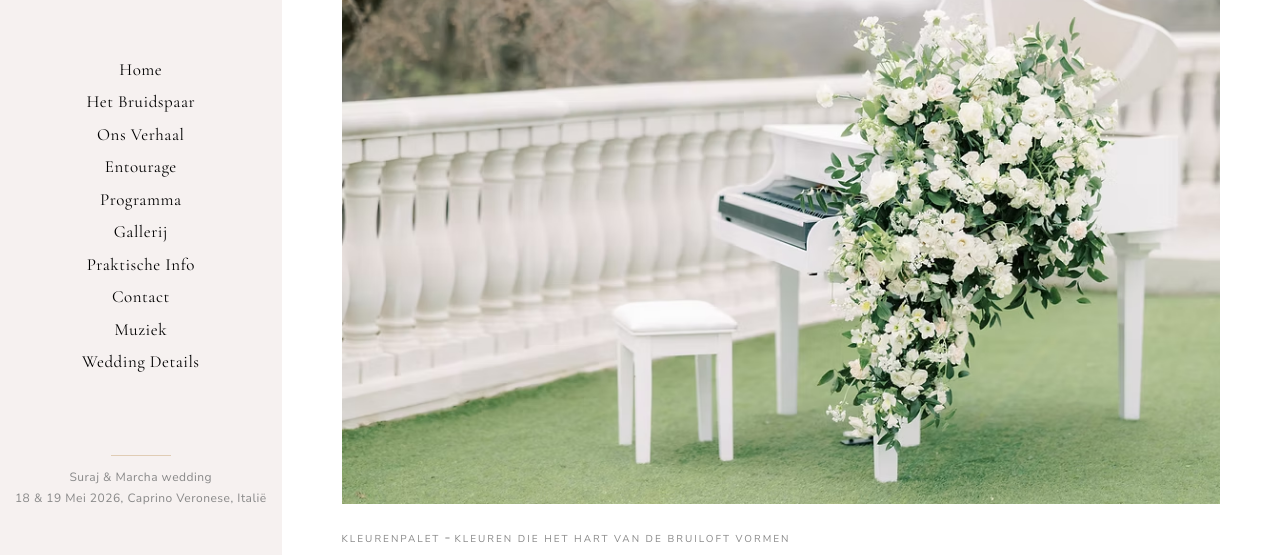
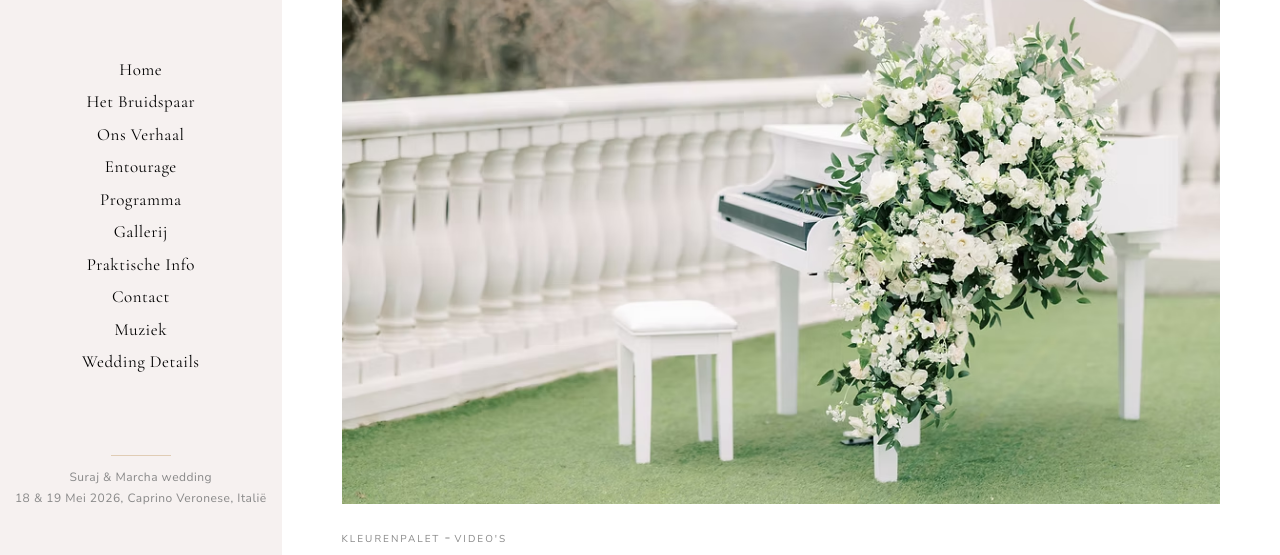
Before and after one commit to Suraj2801/wedding, a plain HTML site: page post6.html in a window 1280 px wide. Shown: the part 241-796 px from the top of the page. Drawn offline with nearby package versions, Linux system fonts and the light colour scheme.

Commit message:
Update post6.html

```diff
--- a/post6.html
+++ b/post6.html
@@ -73,7 +73,7 @@
                                 <div class="post-img img-grayscale">
                                     <a href="post6.html"> <img src="pianowit.png" alt=""> </a>
                                 </div>
-                                <div class="post-cont"> <a href="blog.html"><span class="tag">Kleurenpalet</span></a> - <a href="blog.html"><span class="tag">Kleuren die het hart van de bruiloft vormen</span></a>
+                                <div class="post-cont"> <a href="blog.html"><span class="tag">Kleurenpalet</span></a> - <a href="blog.html"><span class="tag">Video's</span></a>
                                     <h5>
                                         <a href="post6.html">Video's</a>
                                     </h5>
```
